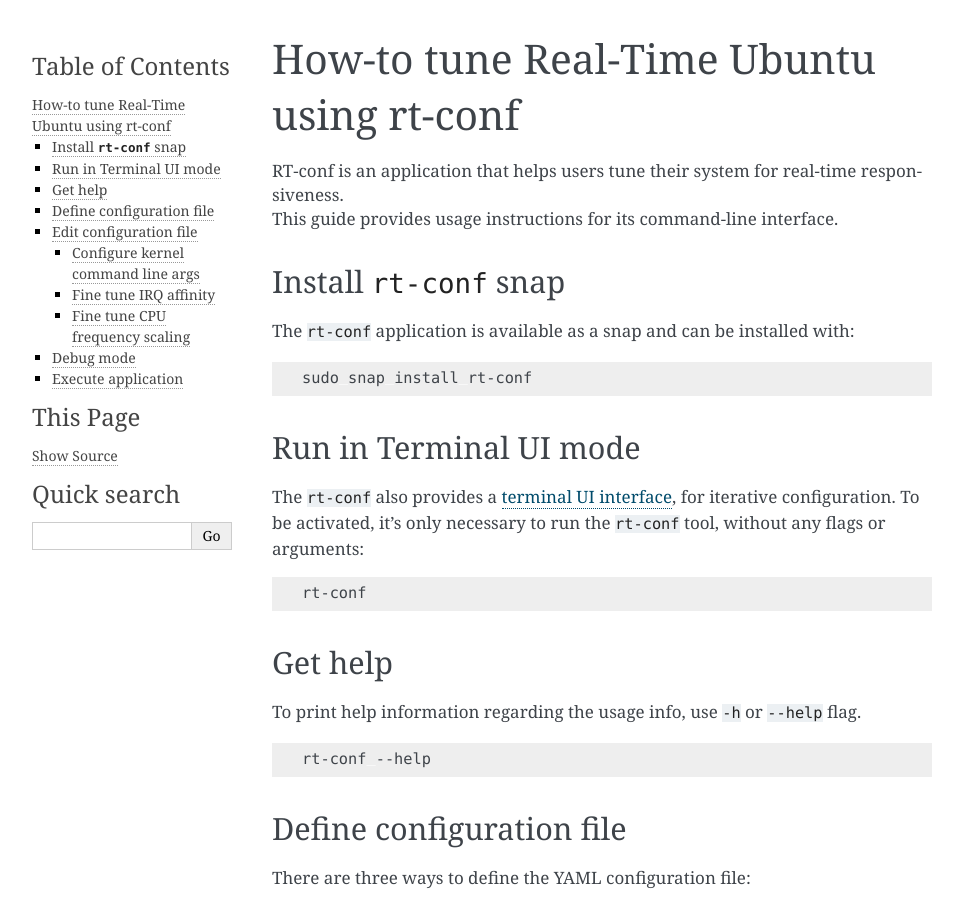
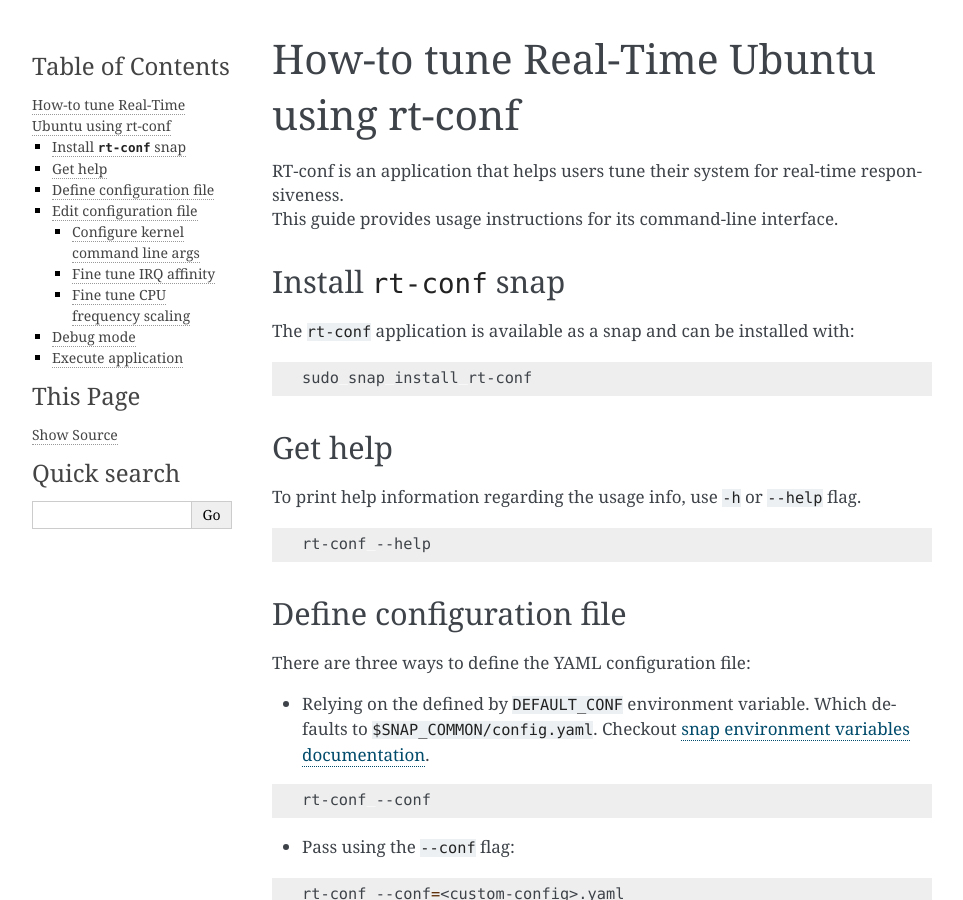
Before and after one commit to canonical/real-time-ubuntu-docs, a Sphinx documentation site: the page built from docs/how-to/rt-conf-cli.md, in a window 1280 px wide and 900 px high. Shown: the whole window, without its empty margins (148-1111 px from the left). Built offline with Sphinx 7.4.7, drawn with Linux system fonts in a browser that asks for light colours.

Commit message:
feat!: drop TUI docs
Co-authored-by: Farshid Tavakolizadeh <email@farshid.ws>

````diff
--- a/docs/how-to/rt-conf-cli.md
+++ b/docs/how-to/rt-conf-cli.md
@@ -12,13 +12,6 @@
 ```
 <!-- TODO: Complement information with supported systems once the tool is in a stable state -->
 
-## Run in Terminal UI mode
-
-The `rt-conf` also provides a [terminal UI interface][tui_wikipedia], for iterative configuration.
-To be activated, it's only necessary to run the `rt-conf` tool, without any flags or arguments:
-```shell
-rt-conf
-```
 
 ## Get help
 
````
